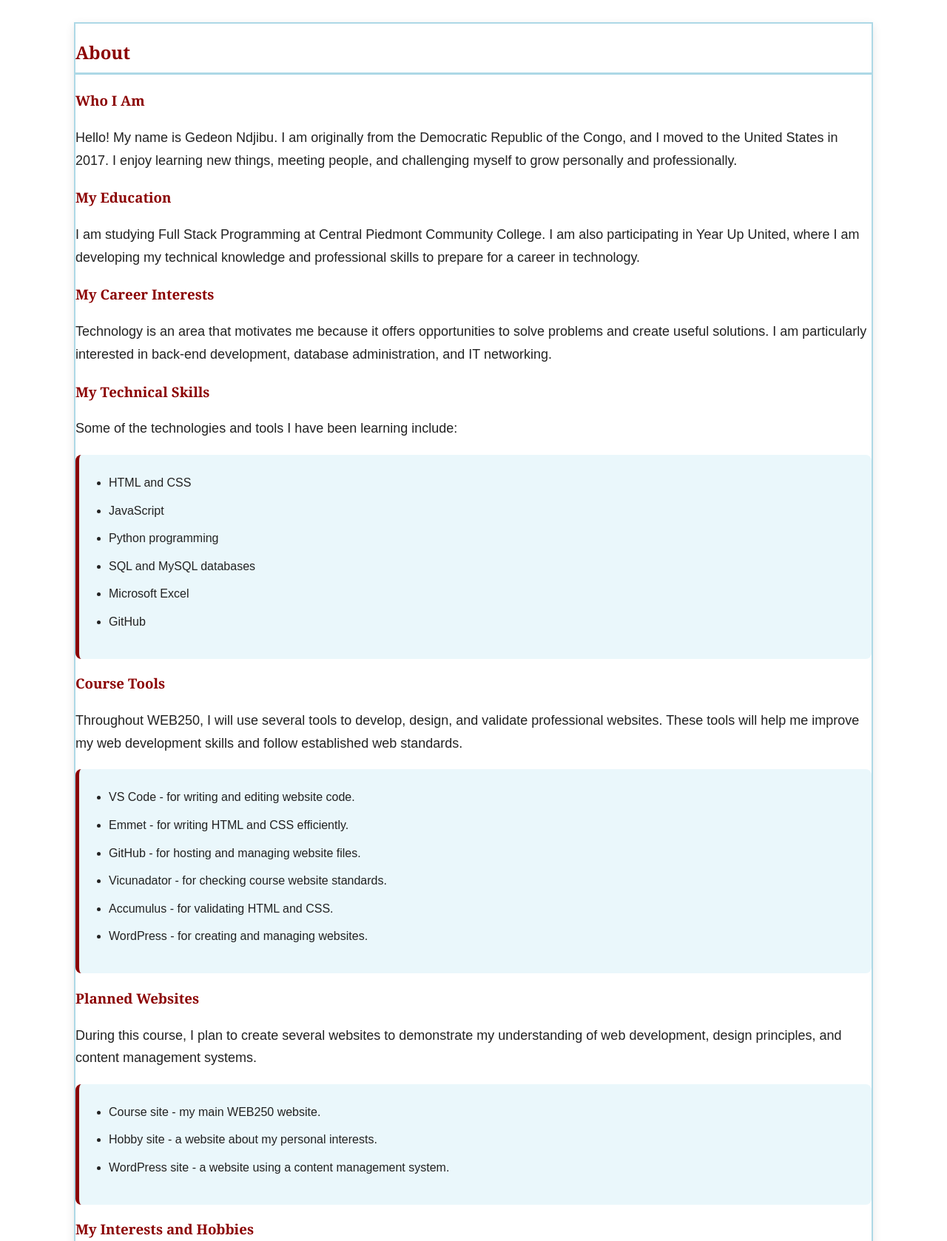
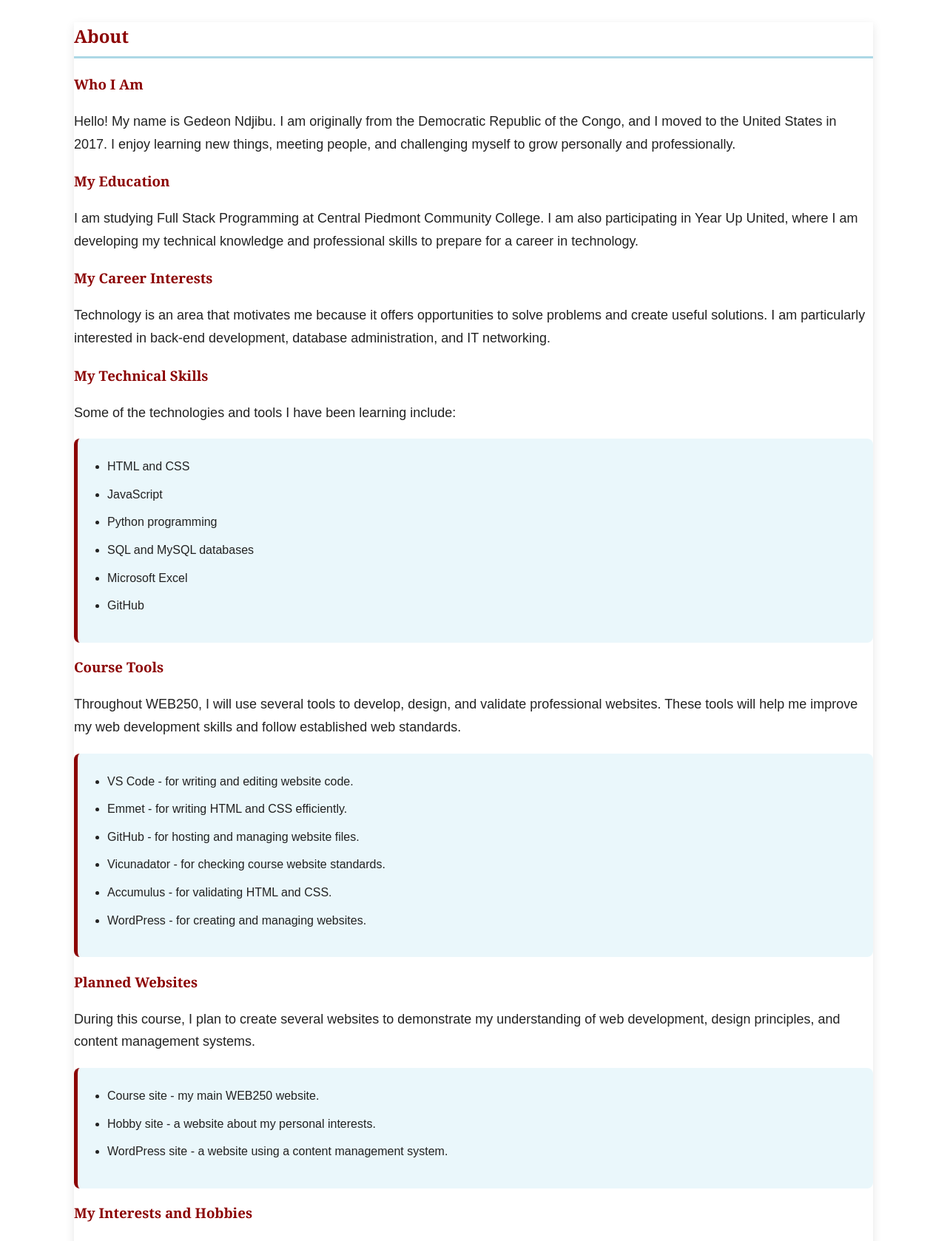
Before and after one commit to GEDEONNDJIBU/web250, a PHP site: page /about.html in a window 1280 px wide. Shown: the part 260-1938 px from the top of the page at 74% size. Run offline with PHP 8.4, Linux system fonts and the light colour scheme; some libraries are stand-ins or nearby versions.

Commit message:
Update default.css

```diff
--- a/styles/default.css
+++ b/styles/default.css
@@ -68,7 +68,6 @@ main {
     max-width: 1100px;
     margin: 30px auto;
     background-color: white; /* White background keeps the content readable. */
-    border: 2px solid lightblue;
     box-shadow: 0 4px 12px rgba(0, 0, 0, 0.1);
 }
 
```
